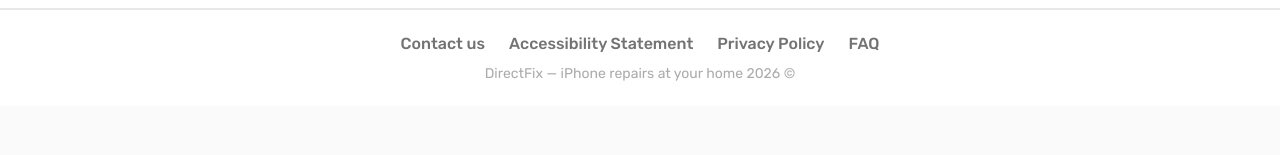
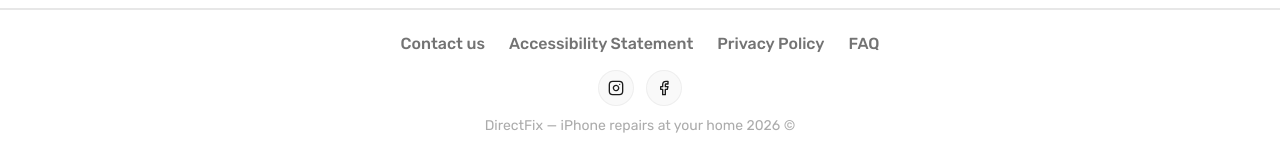
Before and after one commit to directfixisrael-sys/directfix-tracker, a React (Vite) app: page / in a window 1280 px wide. Shown: the part 3032-3187 px from the top of the page. Before the commit the page ends 3138 px from the top, so only its background shows below. Built offline with nearby package versions, Linux system fonts and the light colour scheme; no server answers; the database is empty.

Commit message:
Changes
Co-authored-by: directfixisrael-sys <248362644+directfixisrael-sys@users.noreply.github.com>

```diff
--- a/src/components/MinimalFooter.tsx
+++ b/src/components/MinimalFooter.tsx
@@ -36,6 +36,26 @@ const MinimalFooter = () => {
             </button>
           ))}
         </nav>
+        <div className="flex items-center justify-center gap-3 mt-4">
+          <a
+            href="https://www.facebook.com/directfix.co.il"
+            target="_blank"
+            rel="noopener noreferrer"
+            aria-label="Facebook"
+            className="w-9 h-9 rounded-full bg-muted/60 hover:bg-primary hover:text-primary-foreground border border-border/60 flex items-center justify-center transition-all hover:scale-105"
+          >
+            <Facebook className="w-4 h-4" />
+          </a>
+          <a
+            href="https://www.instagram.com/directfixisrael1/"
+            target="_blank"
+            rel="noopener noreferrer"
+            aria-label="Instagram"
+            className="w-9 h-9 rounded-full bg-muted/60 hover:bg-primary hover:text-primary-foreground border border-border/60 flex items-center justify-center transition-all hover:scale-105"
+          >
+            <Instagram className="w-4 h-4" />
+          </a>
+        </div>
         <p className="text-xs text-muted-foreground/60 text-center mt-3">
           {t('footer.rights', { year: new Date().getFullYear() })}
         </p>
```
